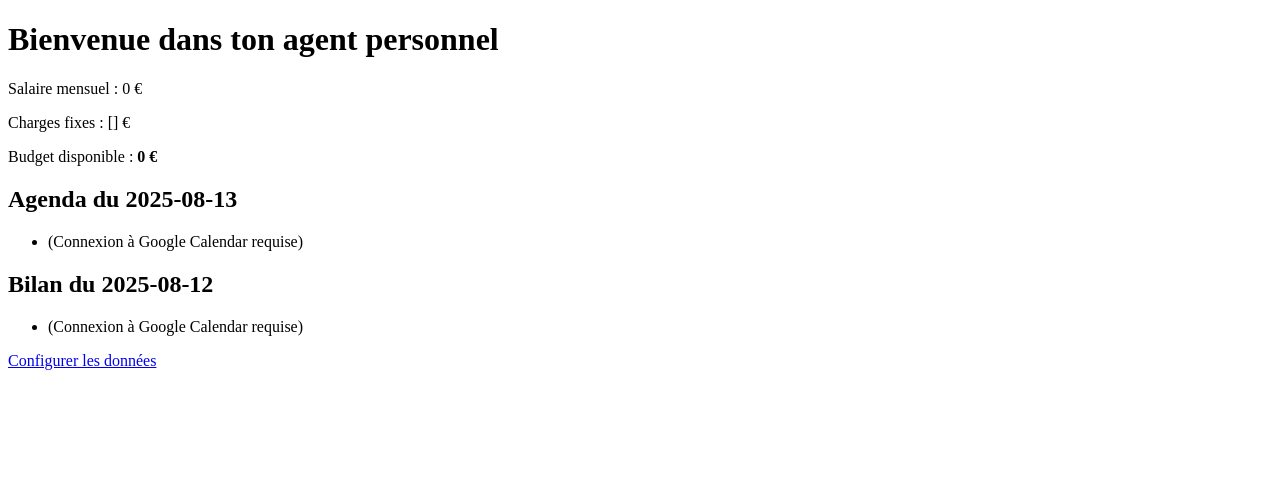
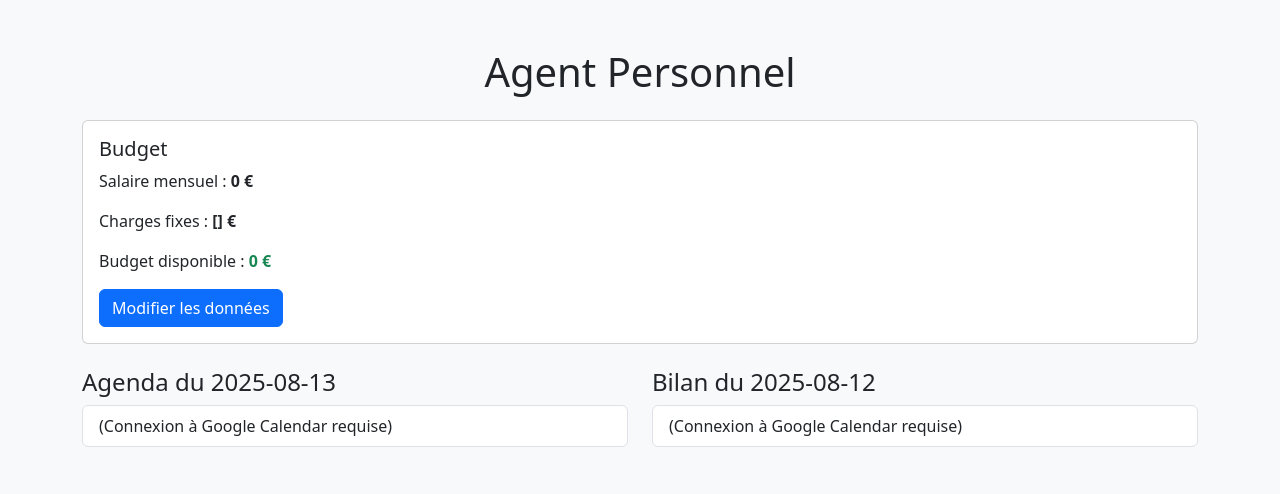
Before and after one commit to SamSamApaveDev/agent, a Flask app: page / in a window 1280 px wide. Shown: the top 494 px of the page. Run offline with Flask 3, Linux system fonts and the light colour scheme.

Commit message:
Add files via upload

```diff
--- a/app.py
+++ b/app.py
@@ -3,7 +3,6 @@
 
 app = Flask(__name__)
 
-# Données utilisateur
 user_data = {
     "salary": 0,
     "charges": []
@@ -32,13 +31,16 @@
 @app.route('/configure', methods=['GET', 'POST'])
 def configure():
     if request.method == 'POST':
-        salary = float(request.form.get('salary', 0))
-        charges_raw = request.form.get('charges', '')
-        charges = [float(c.strip()) for c in charges_raw.split(',') if c.strip().replace('.', '', 1).isdigit()]
-        user_data["salary"] = salary
-        user_data["charges"] = charges
-        return redirect(url_for('index'))
+        try:
+            salary = float(request.form.get('salary', 0))
+            charges_raw = request.form.get('charges', '')
+            charges = [float(c.strip()) for c in charges_raw.split(',') if c.strip()]
+            user_data["salary"] = salary
+            user_data["charges"] = charges
+            return redirect(url_for('index'))
+        except ValueError:
+            return "Erreur dans les données saisies", 400
     return render_template('configure.html')
 
 if __name__ == '__main__':
-    app.run(host='0.0.0.0', port=10000)
+    app.run(debug=True)
--- a/render.yaml
+++ b/render.yaml
@@ -4,5 +4,3 @@
     env: python
     buildCommand: ""
     startCommand: "python app.py"
-    plan: free
-    region: oregon
--- a/templates/index.html
+++ b/templates/index.html
@@ -1,28 +1,40 @@
 <!DOCTYPE html>
-<html>
+<html lang="fr">
 <head>
+    <meta charset="UTF-8">
     <title>Agent Personnel</title>
+    <link href="https://cdn.jsdelivr.net/npm/bootstrap@5.3.0/dist/css/bootstrap.min.css" rel="stylesheet">
 </head>
-<body>
-    <h1>Bienvenue dans ton agent personnel</h1>
-    <p>Salaire mensuel : {{ salary }} €</p>
-    <p>Charges fixes : {{ charges }} €</p>
-    <p>Budget disponible : <strong>{{ budget }} €</strong></p>
-
-    <h2>Agenda du {{ today }}</h2>
-    <ul>
+<body class="bg-light">
+<div class="container py-5">
+    <h1 class="mb-4 text-center">Agent Personnel</h1>
+    <div class="card mb-4">
+        <div class="card-body">
+            <h5 class="card-title">Budget</h5>
+            <p>Salaire mensuel : <strong>{{ salary }} €</strong></p>
+            <p>Charges fixes : <strong>{{ charges }} €</strong></p>
+            <p>Budget disponible : <strong class="text-success">{{ budget }} €</strong></p>
+            <a href="{{ url_for('configure') }}" class="btn btn-primary">Modifier les données</a>
+        </div>
+    </div>
+    <div class="row">
+        <div class="col-md-6">
+            <h4>Agenda du {{ today }}</h4>
+            <ul class="list-group">
                 {% for event in events_today %}
-            <li>{{ event }}</li>
+                    <li class="list-group-item">{{ event }}</li>
                 {% endfor %}
             </ul>
-
-    <h2>Bilan du {{ yesterday }}</h2>
-    <ul>
+        </div>
+        <div class="col-md-6">
+            <h4>Bilan du {{ yesterday }}</h4>
+            <ul class="list-group">
                 {% for event in events_yesterday %}
-            <li>{{ event }}</li>
+                    <li class="list-group-item">{{ event }}</li>
                 {% endfor %}
             </ul>
-
-    <a href="{{ url_for('configure') }}">Configurer les données</a>
+        </div>
+    </div>
+</div>
 </body>
 </html>
```
Also changed, not shown: templates/configure.html (+17 -11 lines). Lines whose indentation alone changed are shown as unchanged.
